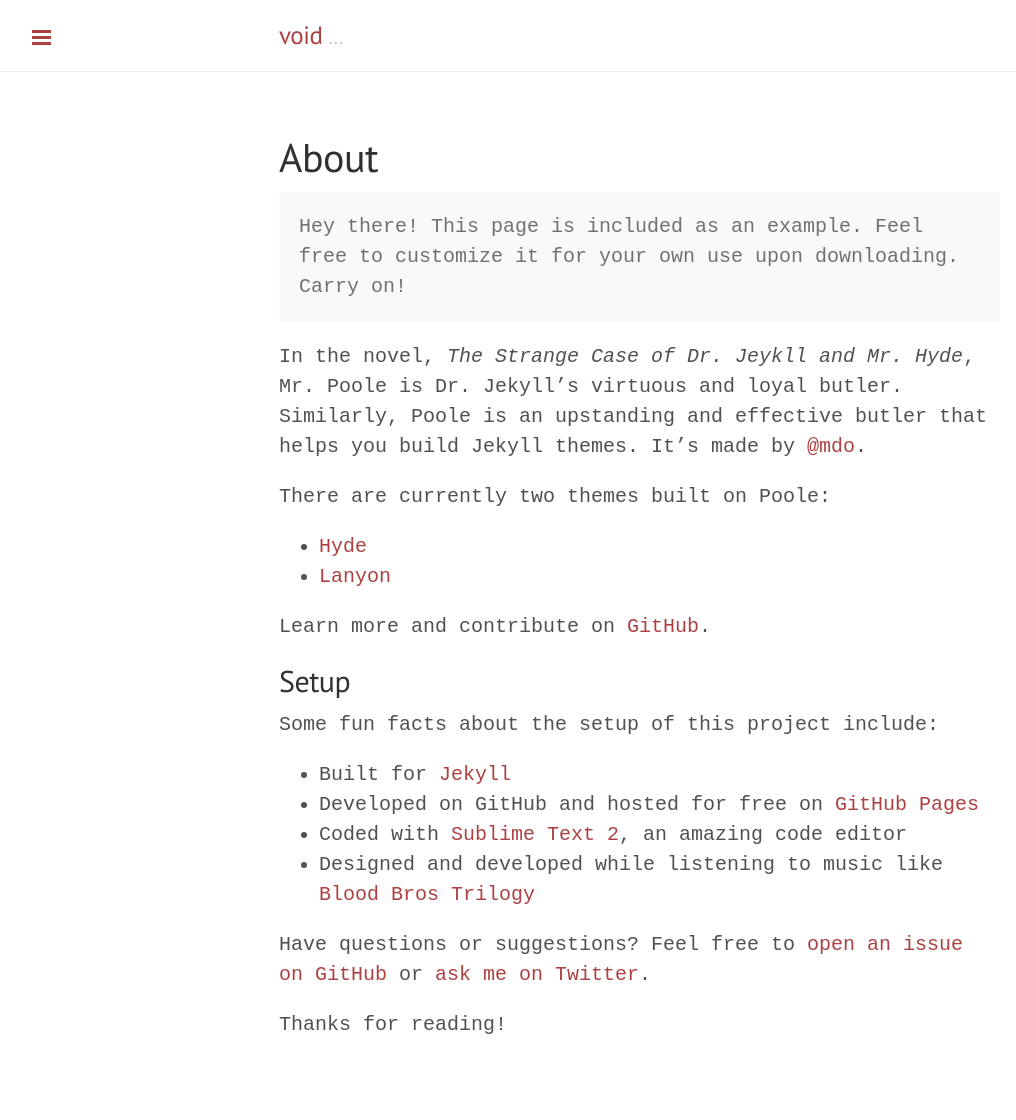
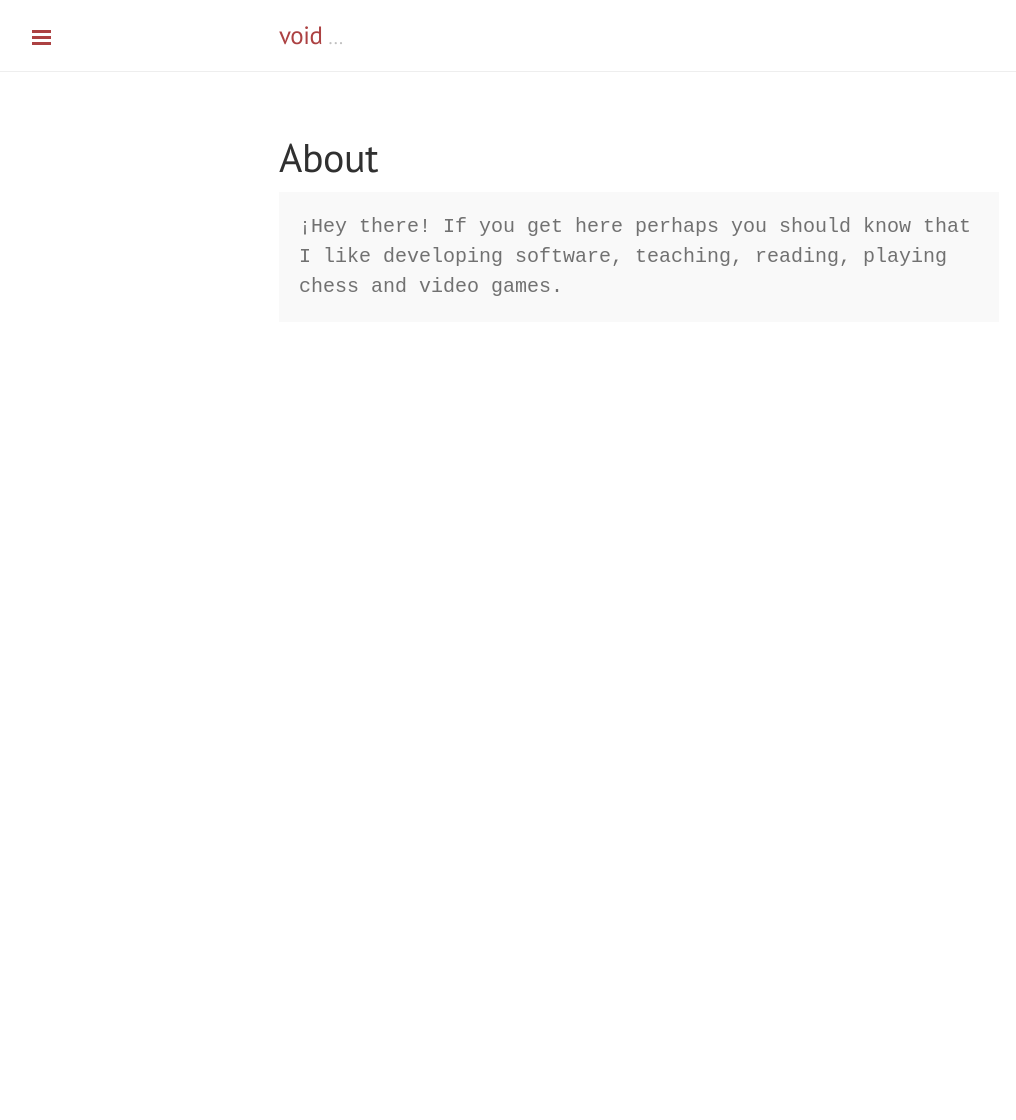
Before and after one commit to angelsimon/angelsimon.github.io, a Jekyll site: the page built from about.md, in a window 1280 px wide. Shown: the whole page, without its empty margins (1-1017 px from the left). Built offline with Jekyll 4.4.1, drawn with Linux system fonts in a browser that asks for light colours; Markdown is read by kramdown in place of the engine named in the settings; after the commit the page ends 900 px from its top, so only the background shows below that.

Commit message:
Initial commit

```diff
--- a/_includes/sidebar.html
+++ b/_includes/sidebar.html
@@ -24,15 +24,11 @@
         {% endif %}
       {% endif %}
     {% endfor %}
-
-    <a class="sidebar-nav-item" href="{{ site.github.repo }}/archive/v{{ site.version }}.zip">Download</a>
-    <a class="sidebar-nav-item" href="{{ site.github.repo }}">GitHub project</a>
-    <span class="sidebar-nav-item">Currently v{{ site.version }}</span>
   </nav>
 
   <div class="sidebar-item">
     <p>
-      &copy; {{ site.time | date: '%Y' }}. All rights reserved.
+      &copy; By <a href='http://www.twitter.com/mdo'>@mdo</a> {{ site.time | date: '%Y' }}. All rights reserved.
     </p>
   </div>
 </div>
--- a/about.md
+++ b/about.md
@@ -4,27 +4,5 @@
 ---
 
 <p class="message">
-  Hey there! This page is included as an example. Feel free to customize it for your own use upon downloading. Carry on!
+  ¡Hey there! If you get here perhaps you should know that I like developing software, teaching, reading, playing chess and video games.
 </p>
-
-In the novel, *The Strange Case of Dr. Jeykll and Mr. Hyde*, Mr. Poole is Dr. Jekyll's virtuous and loyal butler. Similarly, Poole is an upstanding and effective butler that helps you build Jekyll themes. It's made by [@mdo](https://twitter.com/mdo).
-
-There are currently two themes built on Poole:
-
-* [Hyde](http://hyde.getpoole.com)
-* [Lanyon](http://lanyon.getpoole.com)
-
-Learn more and contribute on [GitHub](https://github.com/poole).
-
-## Setup
-
-Some fun facts about the setup of this project include:
-
-* Built for [Jekyll](http://jekyllrb.com)
-* Developed on GitHub and hosted for free on [GitHub Pages](https://pages.github.com)
-* Coded with [Sublime Text 2](http://sublimetext.org), an amazing code editor
-* Designed and developed while listening to music like [Blood Bros Trilogy](https://soundcloud.com/maddecent/sets/blood-bros-series)
-
-Have questions or suggestions? Feel free to [open an issue on GitHub](https://github.com/poole/issues/new) or [ask me on Twitter](https://twitter.com/mdo).
-
-Thanks for reading!
```
